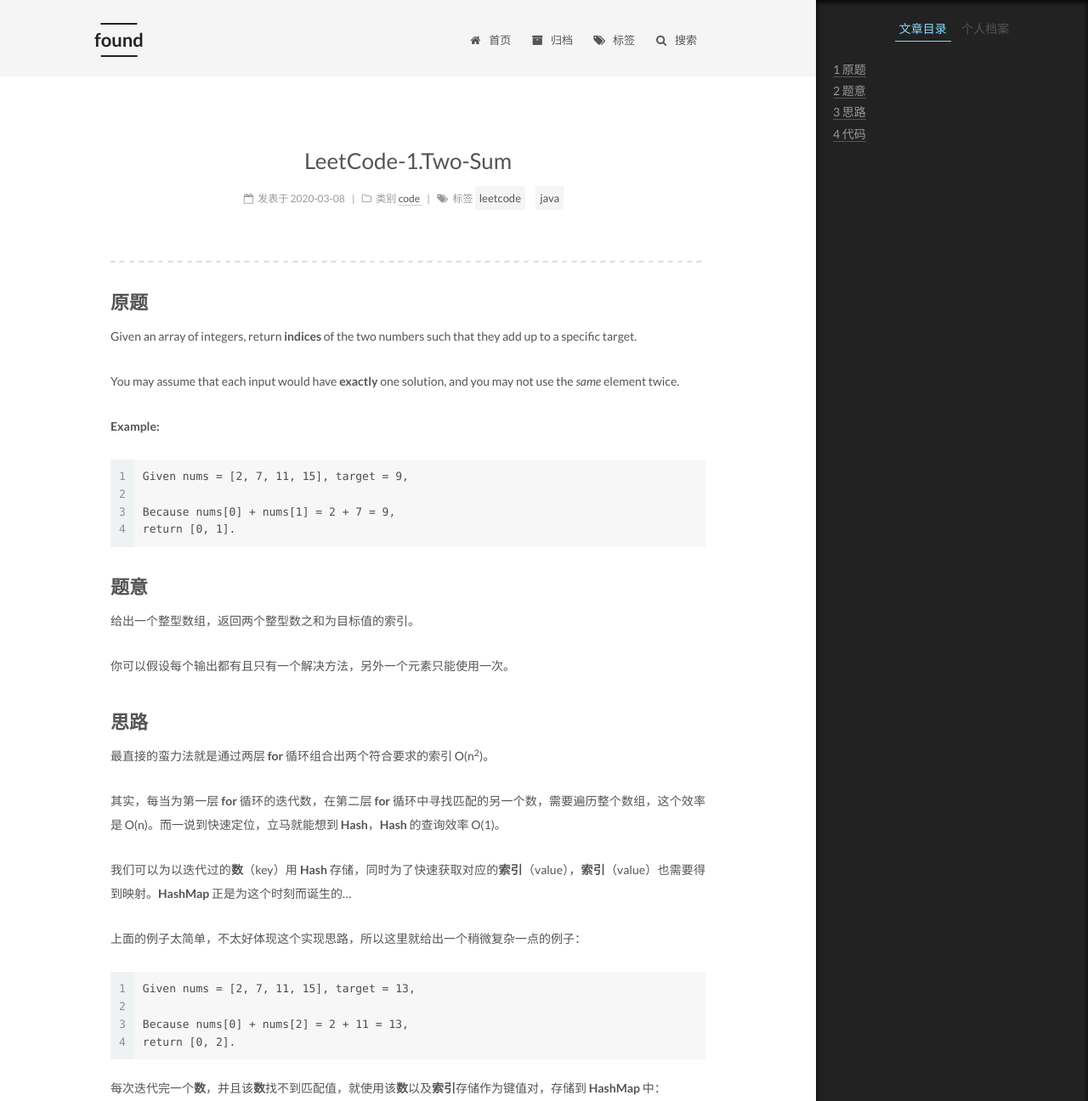
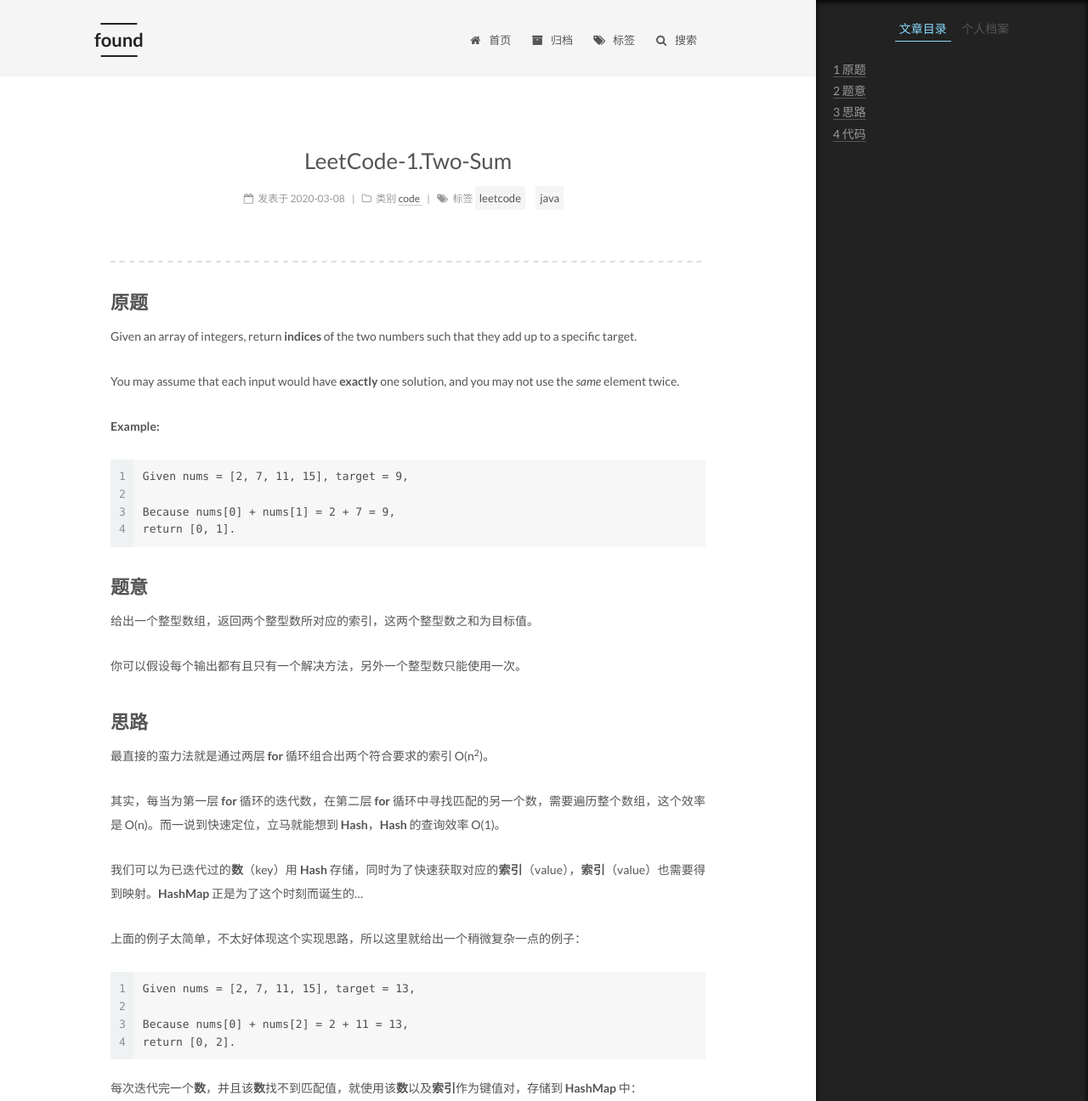
Before and after one commit to guolanren/guolanren.github.io, a Jekyll site: the page built from _posts/2020-03-08-LeetCode-1.Two-Sum.md, in a window 1280 px wide and 1400 px high, cut to the strip 0-1296 px from the top of the window. Shown: the whole strip at 85% size. Built offline with Jekyll 4.4.1, drawn with Linux system fonts in a browser that asks for light colours; comment, search, counter and statistics services are not loaded.

Commit message:
post LeetCode-1.Two-Sum 内容修正

````diff
--- a/_posts/2020-03-08-LeetCode-1.Two-Sum.md
+++ b/_posts/2020-03-08-LeetCode-1.Two-Sum.md
@@ -27,9 +27,9 @@ return [0, 1].
 
 ## 题意
 
-给出一个整型数组，返回两个整型数之和为目标值的索引。
+给出一个整型数组，返回两个整型数所对应的索引，这两个整型数之和为目标值。
 
-你可以假设每个输出都有且只有一个解决方法，另外一个元素只能使用一次。
+你可以假设每个输出都有且只有一个解决方法，另外一个整型数只能使用一次。
 
 ## 思路
 
@@ -37,7 +37,7 @@ return [0, 1].
 
 其实，每当为第一层 **for** 循环的迭代数，在第二层 **for** 循环中寻找匹配的另一个数，需要遍历整个数组，这个效率是 O(n)。而一说到快速定位，立马就能想到 **Hash**，**Hash** 的查询效率 O(1)。
 
-我们可以为以迭代过的**数**（key）用 **Hash** 存储，同时为了快速获取对应的**索引**（value），**索引**（value）也需要得到映射。**HashMap** 正是为这个时刻而诞生的...
+我们可以为已迭代过的**数**（key）用 **Hash** 存储，同时为了快速获取对应的**索引**（value），**索引**（value）也需要得到映射。**HashMap** 正是为了这个时刻而诞生的...
 
 上面的例子太简单，不太好体现这个实现思路，所以这里就给出一个稍微复杂一点的例子：
 
@@ -48,7 +48,7 @@ Because nums[0] + nums[2] = 2 + 11 = 13,
 return [0, 2].
 ```
 
-每次迭代完一个**数**，并且该**数**找不到匹配值，就使用该**数**以及**索引**存储作为键值对，存储到 **HashMap** 中：
+每次迭代完一个**数**，并且该**数**找不到匹配值，就使用该**数**以及**索引**作为键值对，存储到 **HashMap** 中：
 
 ![HashMap 内部数据变化](https://github.com/guolanren/gallery/blob/master/leetcode/1to100/1to10/p1-Two-Sum/HashMap-Data.png?raw=true)
 
````
